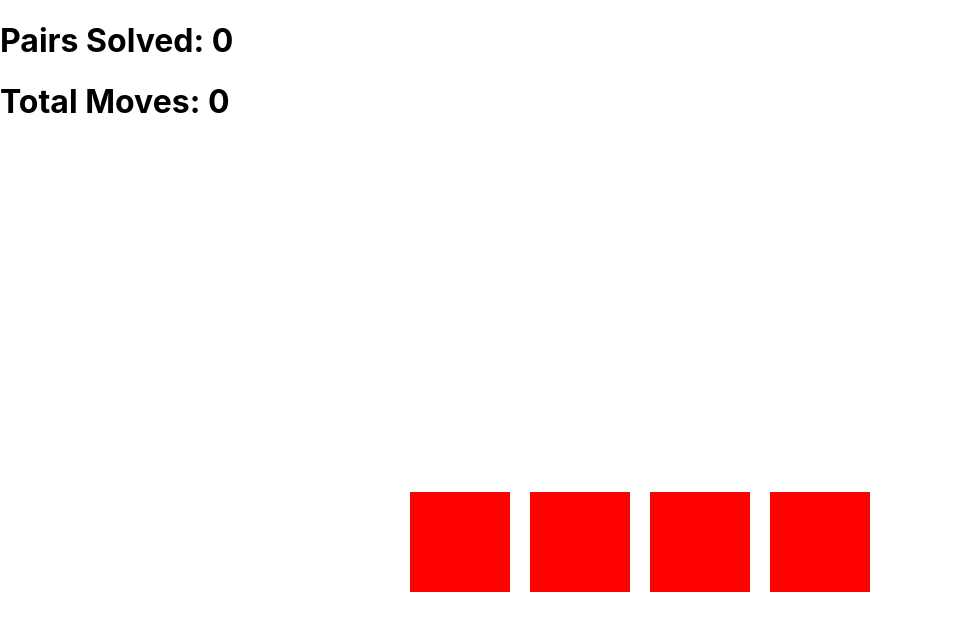
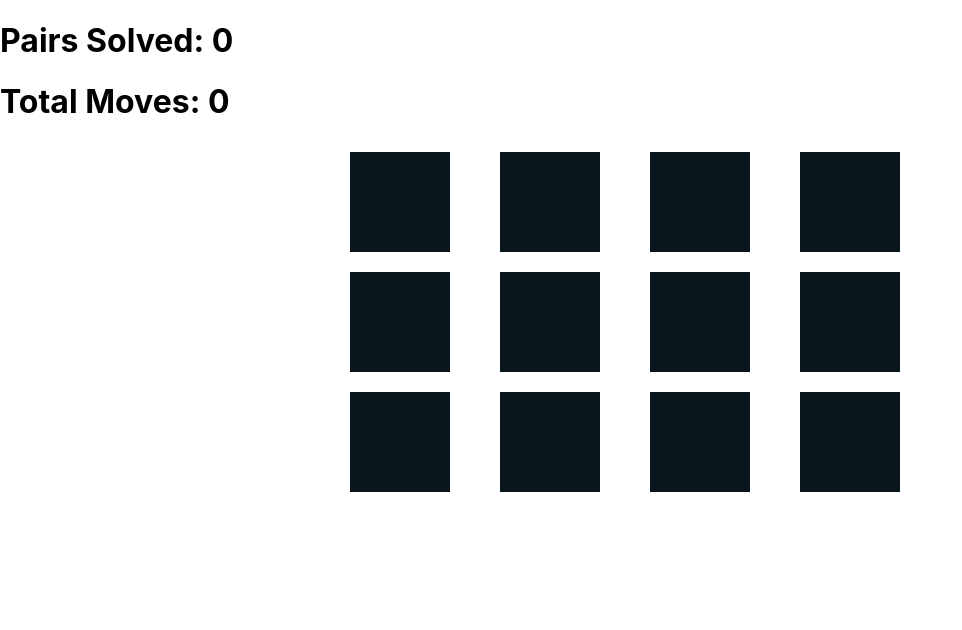
Before and after one commit to Bryan-LV/react-memory-game, a React (Vite) app: page / in a window 1280 px wide. Shown: the top 630 px of the page, without its empty margins (0-962 px from the left). Built offline with nearby package versions, Linux system fonts and the light colour scheme.

Commit message:
added more cards

```diff
--- a/src/App.css
+++ b/src/App.css
@@ -3,11 +3,10 @@
 }
 
 .gameboard {
-  display: flex;
-  justify-content: center;
-  align-items: center;
-  min-height: 100vh;
-  cursor: pointer;
+  display: grid;
+  grid-template-columns: repeat(4,1fr);
+  max-width: 600px;
+  margin: auto;
 }
 
 .card {
@@ -26,6 +25,7 @@
   transform: rotateX(0deg) rotateY(182deg) rotateZ(0deg);
   position: relative;
   transition: all 300ms ease-in;
+  cursor: pointer;
 }
 
 .card:after {
@@ -35,7 +35,7 @@
   position: absolute;
   top: 0px;
   left: 0px;
-  background: red;
+  background: #09161b;
   transform: rotateY( 180deg );
   transform-style: preserve-3d;
   backface-visibility: visible;
--- a/src/App.tsx
+++ b/src/App.tsx
@@ -12,7 +12,15 @@ const data = [
   { id: 1, card: { view: 'X', pairId: 1 } },
   { id: 2, card: { view: 'X', pairId: 1 } },
   { id: 3, card: { view: 'Y', pairId: 2 } },
-  { id: 4, card: { view: 'Y', pairId: 2 } }
+  { id: 4, card: { view: 'Y', pairId: 2 } },
+  { id: 5, card: { view: 'Z', pairId: 3 } },
+  { id: 6, card: { view: 'Z', pairId: 3 } },
+  { id: 7, card: { view: 'A', pairId: 4 } },
+  { id: 8, card: { view: 'A', pairId: 4 } },
+  { id: 9, card: { view: 'B', pairId: 5 } },
+  { id: 10, card: { view: 'B', pairId: 5 } },
+  { id: 11, card: { view: 'C', pairId: 6 } },
+  { id: 12, card: { view: 'C', pairId: 6 } }
 ];
 
 
```
